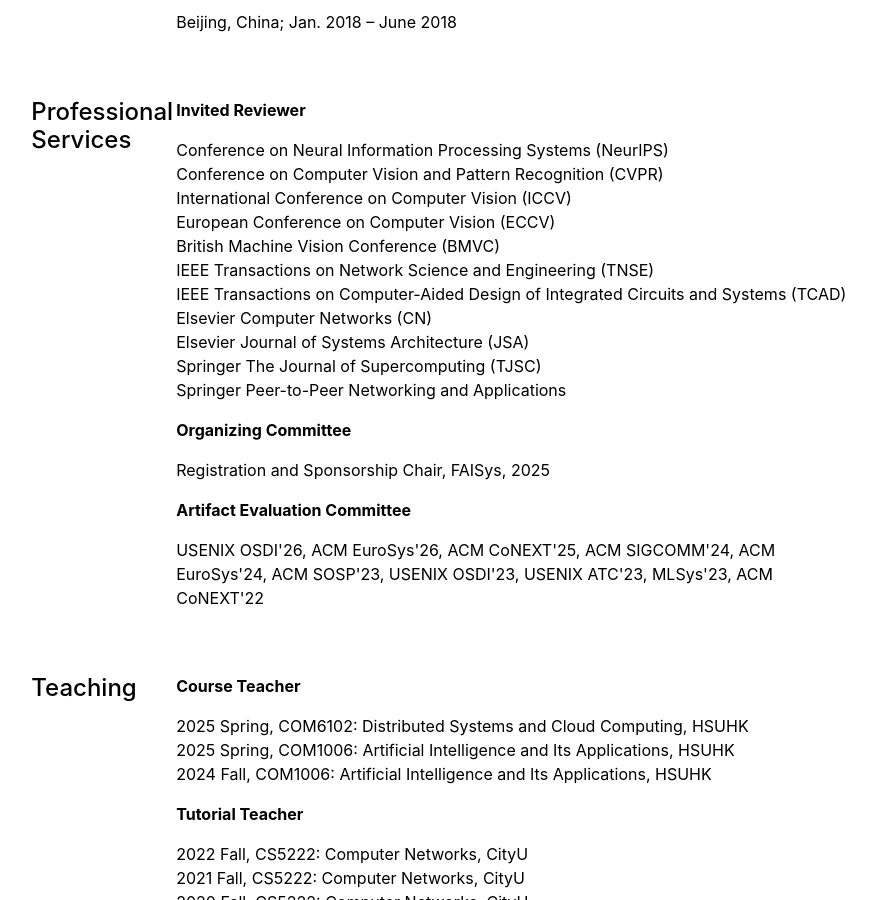
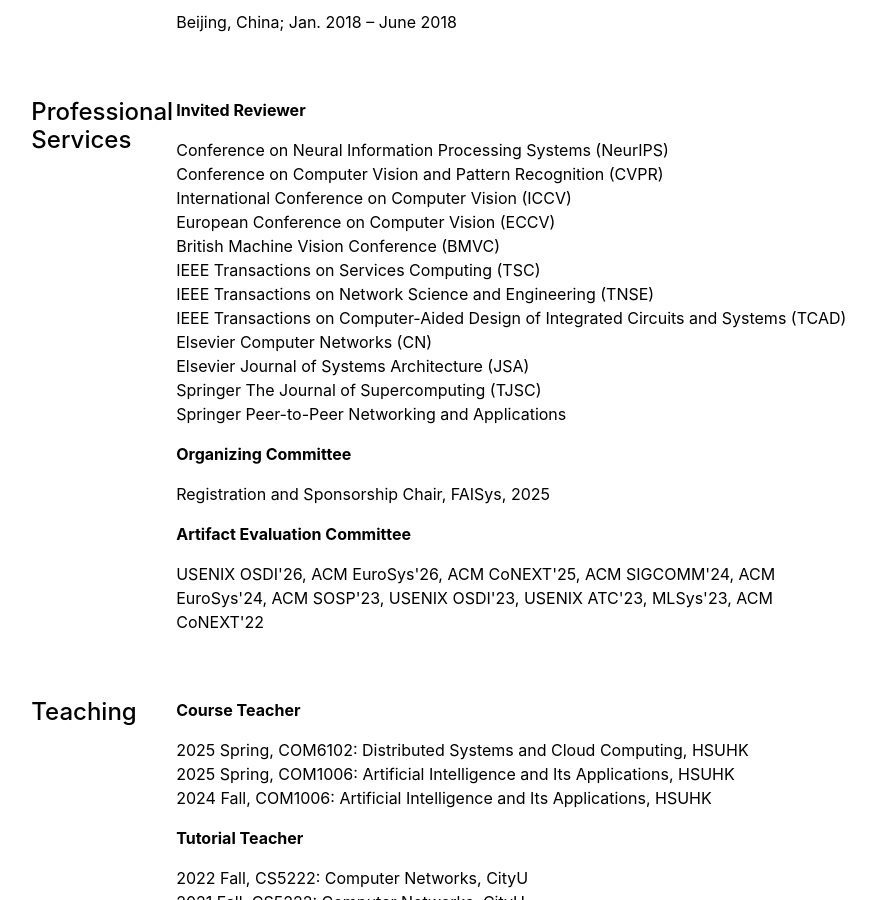
Before and after one commit to kanonjz/academic, a Jekyll site: the page built from cv.md, in a window 1280 px wide and 900 px high, scrolled down 1070 px. Shown: the whole window, without its empty margins (198-1074 px from the left). Built offline with Jekyll 4.4.1, drawn with Linux system fonts in a browser that asks for light colours.

Commit message:
update service

```diff
--- a/_data/cv/service.yml
+++ b/_data/cv/service.yml
@@ -4,6 +4,7 @@
   International Conference on Computer Vision (ICCV)</br>
   European Conference on Computer Vision (ECCV)</br>
   British Machine Vision Conference (BMVC)</br>
+  IEEE Transactions on Services Computing (TSC)</br>
   IEEE Transactions on Network Science and Engineering (TNSE)</br>
   IEEE Transactions on Computer-Aided Design of Integrated Circuits and Systems (TCAD)</br>
   Elsevier Computer Networks (CN)</br>
```
